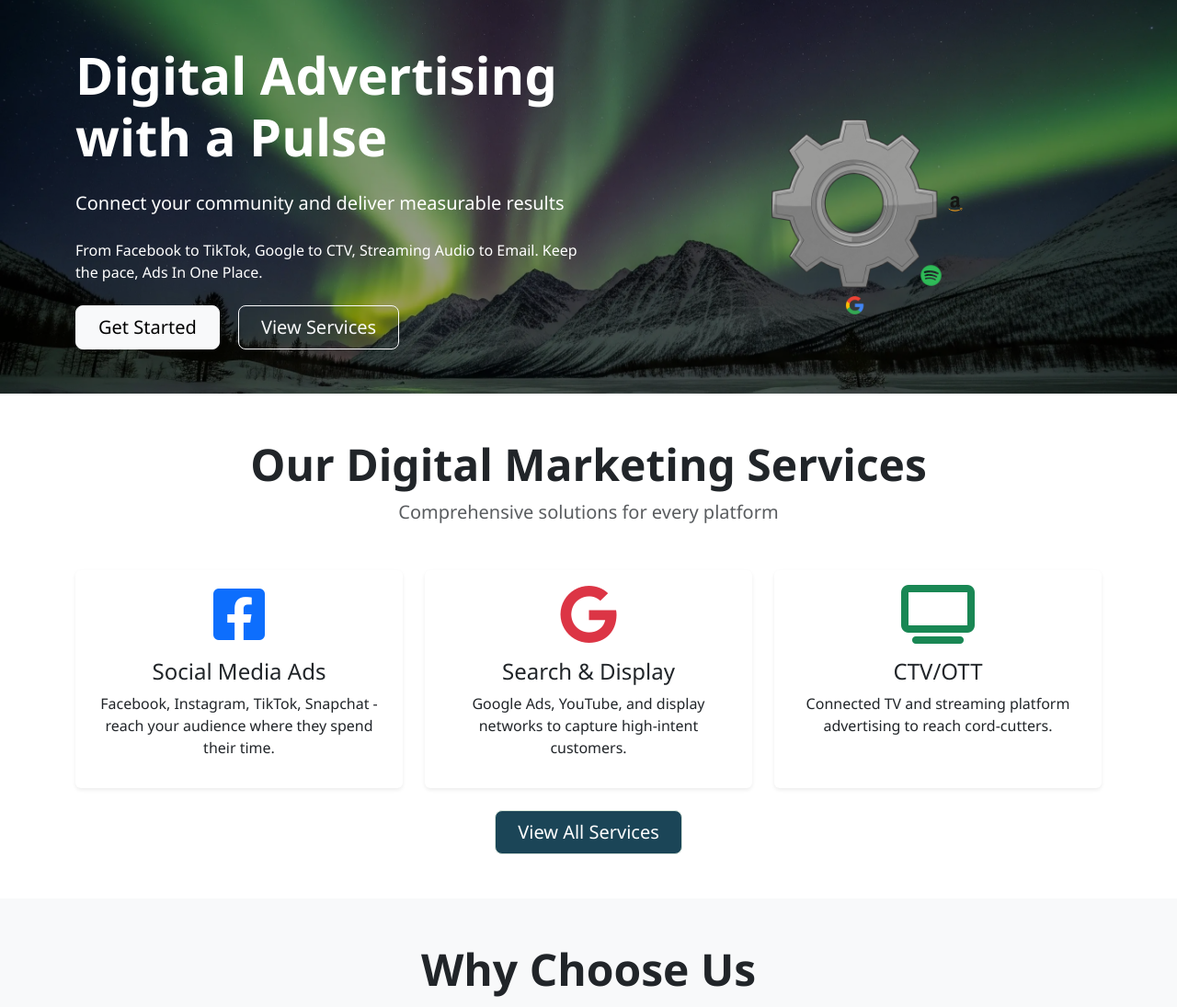
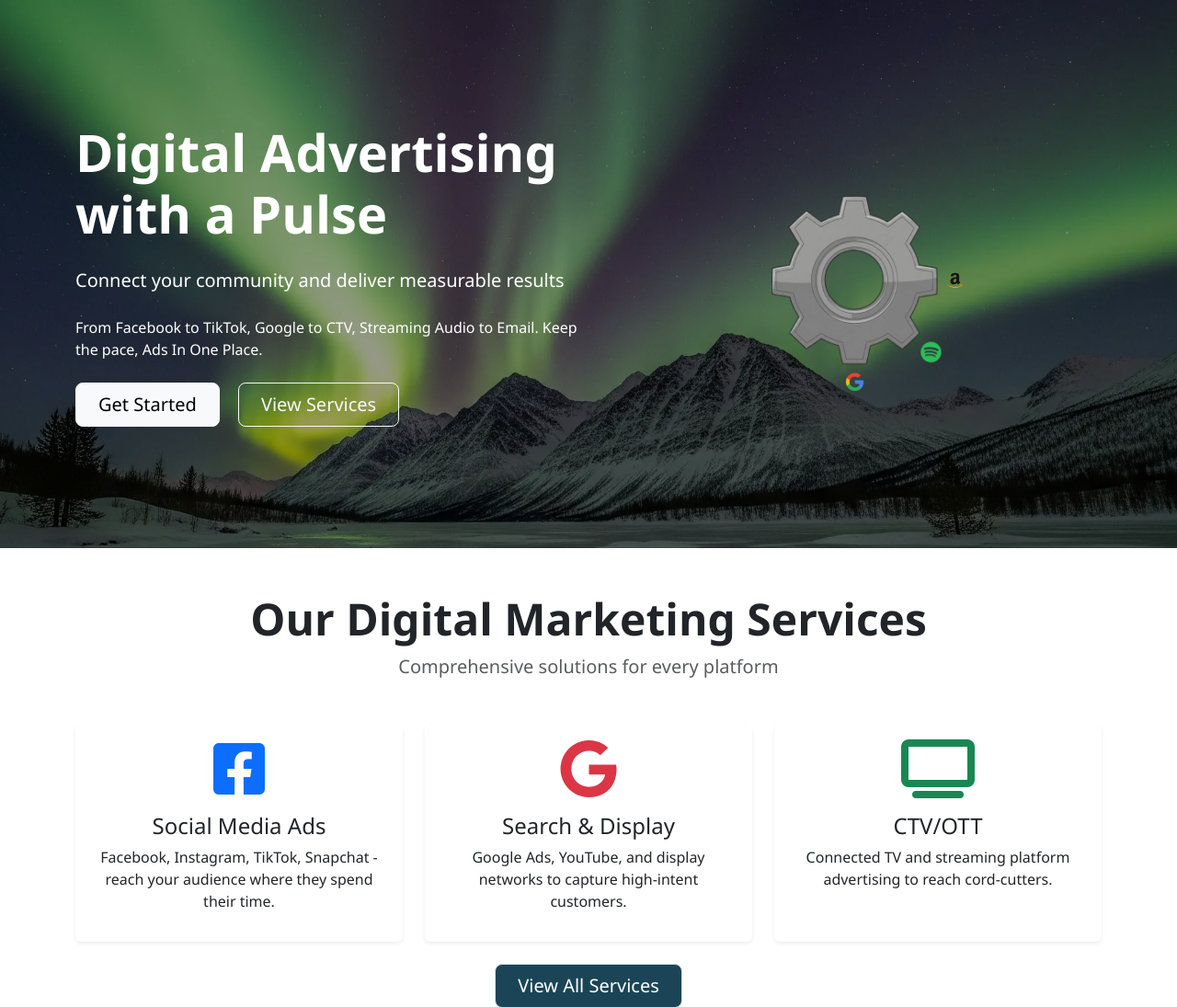
Before and after one commit to Coolbreezeondeez/adsinoneplace-website, a Django app: page / in a window 1280 px wide. Shown: the part 62-1157 px from the top of the page at 92% size. Run offline with Django 4.2, Linux system fonts and the light colour scheme; data that the repository does not hold is empty.

Commit message:
Enhance lottie-player with fetchpriority and class
Added fetchpriority and class attributes to the lottie-player.

```diff
--- a/templates/core/home.html
+++ b/templates/core/home.html
@@ -19,9 +19,11 @@
                 <div class="text-center">
                    <lottie-player
     src="{% static 'animations/hero-animation.json' %}"
+    fetchpriority="high"
+    class="hero-lottie"
     background="transparent"
     speed="1"
-            style="width: 100%; max-width: 500px; height: auto; margin: 0 auto; display: block;"
+    style="width: 100%; max-width: 500px; aspect-ratio: 1 / 1; margin: 0 auto; display: block;"
     loop
     autoplay>
 </lottie-player>
```
Lines whose indentation alone changed are shown as unchanged.
